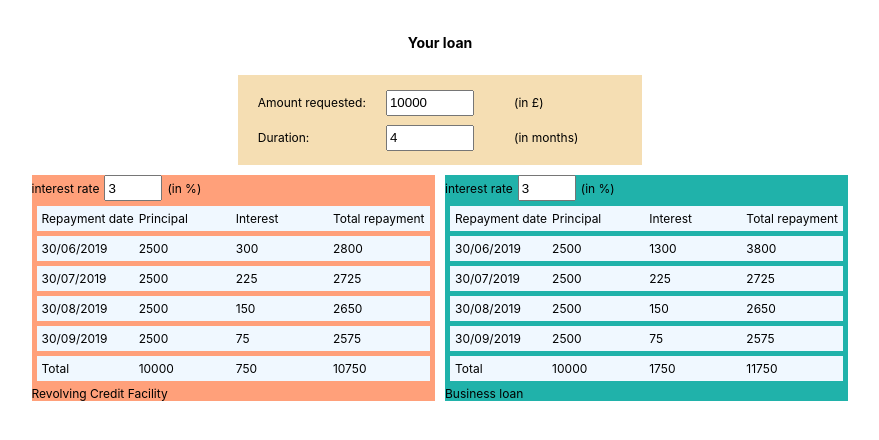
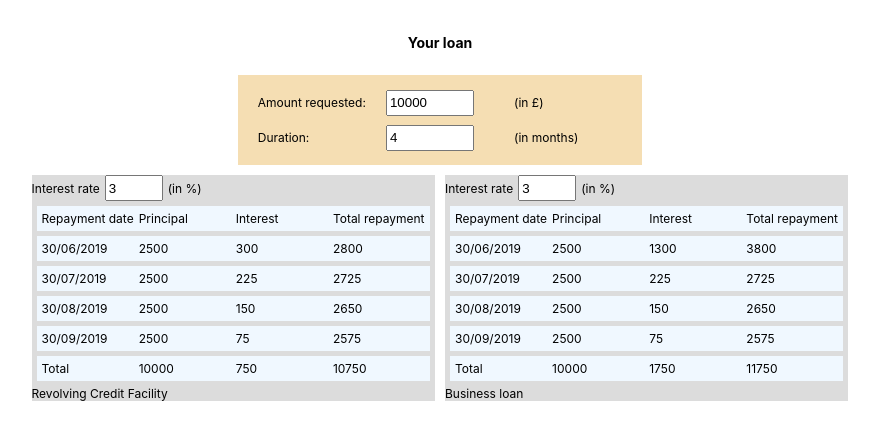
Before and after one commit to MarceloBarrera/loans-calculator, a React (Create React App) app: page / in a window 1280 px wide. Shown: the top 440 px of the page, without its empty margins (200-1079 px from the left). Built offline with nearby package versions, Linux system fonts and the light colour scheme; no server answers.

Commit message:
loans - merge calculators into 1 generic comoponent loan calculator

```diff
--- a/src/components/loans/Loans.tsx
+++ b/src/components/loans/Loans.tsx
@@ -3,8 +3,8 @@ import { useState, useEffect, useReducer, useCallback } from "react";
 import { loansReducer, initialState, ActionTypes } from "./LoansReducer";
 import fetchLimitations from "./Api";
 
-import BusinessLoans from "./businessLoan/BusinessLoan";
-import RevolvingCreditFacility from "./revolvingCreditFacility/RevolvingCreditFacility";
+import LoanCalculator from "./loanCalculator/LoanCalculator";
+
 import "./Loans.css";
 
 const Loans = () => {
@@ -70,15 +70,19 @@ const Loans = () => {
             <p>Fetching limitations...</p>
           ) : (
             <>
-              <RevolvingCreditFacility
+              <LoanCalculator
                 amountRequested={amount}
                 duration={duration}
                 limitation={state.limitations.revolving_credit_facility}
+                applyUpFrontFee={false}
+                calculatorName="Revolving Credit Facility"
               />
-              <BusinessLoans
+              <LoanCalculator
                 amountRequested={amount}
                 duration={duration}
                 limitation={state.limitations.business_loan}
+                applyUpFrontFee={true}
+                calculatorName="Business loan"
               />
             </>
           )}
--- a/src/components/loans/businessLoan/BusinessLoan.tsx
+++ /dev/null
@@ -1,76 +0,0 @@
-import { useState } from "react";
-import { calculateRepayments, checkLimits } from "../loans-utils";
-import { LimitationItem } from "../LoansReducer";
-import "../../loans/Loans.css";
-
-const BusinessLoans = ({
-  amountRequested,
-  duration,
-  limitation,
-  interestRate = 3,
-}: {
-  amountRequested: number;
-  duration: number;
-  limitation: LimitationItem | undefined;
-  interestRate?: number;
-}) => {
-  const [interest, setInterest] = useState(interestRate);
-  const handleChange = (event: any) => {
-    setInterest(parseInt(event.target.value));
-  };
-
-  const calculations = calculateRepayments(
-    amountRequested,
-    duration,
-    interest,
-    true
-  );
-  const showErrorMessage = checkLimits(amountRequested, duration, limitation);
-  return (
-    <div style={{ backgroundColor: "lightseagreen" }}>
-      <div>
-        <label>interest rate</label>
-        <input
-          type="number"
-          name="interestRateBl"
-          value={interest}
-          onChange={handleChange}
-        ></input>
-        <span>(in %)</span>
-      </div>
-
-      {!showErrorMessage ? (
-        <div>
-          <div className="loan-table">
-            <div>Repayment date</div>
-            <div>Principal</div>
-            <div>Interest</div>
-            <div>Total repayment</div>
-          </div>
-          {calculations.repayments.map((r, index) => {
-            return (
-              <div key={index} className="loan-table">
-                <div>{r.repaymentDate}</div>
-                <div>{r.principalAmount}</div>
-                <div>{r.interest}</div>
-                <div>{r.totalRepayment}</div>
-              </div>
-            );
-          })}
-          <div className="loan-table">
-            <div>Total</div>
-            <div>{calculations.totals.principal}</div>
-            <div>{calculations.totals.interest}</div>
-            <div>{calculations.totals.totalRepayment}</div>
-          </div>
-        </div>
-      ) : (
-        <p>{showErrorMessage}</p>
-      )}
-
-      <div>Business loan</div>
-    </div>
-  );
-};
-
-export default BusinessLoans;
--- a/src/components/loans/revolvingCreditFacility/RevolvingCreditFacility.tsx
+++ b/src/components/loans/loanCalculator/LoanCalculator.tsx
@@ -1,35 +1,42 @@
 import { useState } from "react";
+import { calculateRepayments, checkLimits } from "../loans-utils";
+import { LimitationItem } from "../LoansReducer";
 import "../../loans/Loans.css";
-import { LimitationItem } from "../LoansReducer";
 
-import { calculateRepayments, checkLimits } from "../loans-utils";
-
-const RevolvingCreditFacility = ({
+const LoanCalculator = ({
   amountRequested,
   duration,
   limitation,
+  calculatorName,
+  applyUpFrontFee = false,
   interestRate = 3,
 }: {
   amountRequested: number;
   duration: number;
   limitation: LimitationItem | undefined;
+  applyUpFrontFee: boolean;
+  calculatorName: string;
   interestRate?: number;
 }) => {
-  const [interest, setInterest] = useState<number>(interestRate);
+  const [interest, setInterest] = useState(interestRate);
   const handleChange = (event: any) => {
     setInterest(parseInt(event.target.value));
   };
 
-  const calculations = calculateRepayments(amountRequested, duration, interest);
+  const calculations = calculateRepayments(
+    amountRequested,
+    duration,
+    interest,
+    applyUpFrontFee
+  );
   const showErrorMessage = checkLimits(amountRequested, duration, limitation);
-
   return (
-    <div style={{ backgroundColor: "lightsalmon" }}>
+    <div style={{ backgroundColor: "gainsboro" }}>
       <div>
-        <label>interest rate</label>
+        <label>Interest rate</label>
         <input
           type="number"
-          name="interestRateRcf"
+          name="interestRate"
           value={interest}
           onChange={handleChange}
         ></input>
@@ -64,9 +71,10 @@ const RevolvingCreditFacility = ({
       ) : (
         <p>{showErrorMessage}</p>
       )}
-      <div>Revolving Credit Facility</div>
+
+      <div>{calculatorName}</div>
     </div>
   );
 };
 
-export default RevolvingCreditFacility;
+export default LoanCalculator;
```
